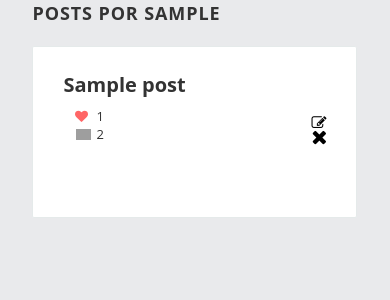
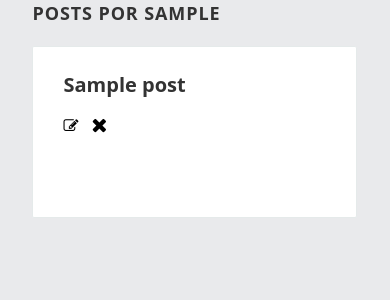
Before and after one commit to amosISA/sharing_things, a Django app: a page that uses posts/templates/posts/base.html in a window 390 px wide. Shown: the part 432-732 px from the top of the page. Run offline with Django 3.2, Linux system fonts and the light colour scheme; a user stored in the database is signed in; tables that the repository leaves empty hold one stand-in row (values such as "Sample post"); grey boxes marked "Sample" are stand-in pictures; some libraries are stand-ins or nearby versions; grey boxes are pictures that could not be loaded.

Commit message:
Styles to profile

```diff
--- a/posts/static/posts/css/base.css
+++ b/posts/static/posts/css/base.css
@@ -815,6 +815,9 @@ body {
               font-size: 13px;
               line-height: 1.38;
               color: #333; }
+        @media (max-width: 767px) {
+          .ag_profile_block_posts_by_content .ag_profile_block_posts_by_content_inner .ag_prof_inner_content .ag_prof_inner_user_options .user_options_like_comment {
+            display: none; } }
         .ag_profile_block_posts_by_content .ag_profile_block_posts_by_content_inner .ag_prof_inner_content .ag_prof_inner_user_options .user_options_del_edit {
           text-align: right;
           font-size: 13px;
@@ -844,9 +847,7 @@ body {
               font-size: 15px; }
         @media (max-width: 770px) {
           .ag_profile_block_posts_by_content .ag_profile_block_posts_by_content_inner .ag_prof_inner_content .ag_prof_inner_user_options .user_options_del_edit {
-            display: inline-block; }
-            .ag_profile_block_posts_by_content .ag_profile_block_posts_by_content_inner .ag_prof_inner_content .ag_prof_inner_user_options .user_options_del_edit .user_opt_edit, .ag_profile_block_posts_by_content .ag_profile_block_posts_by_content_inner .ag_prof_inner_content .ag_prof_inner_user_options .user_options_del_edit .user_opt_del {
-              margin: 0; } }
+            margin-top: 10px; } }
 
 /* Create post */
 .ag_create_post_wrapper {
--- a/posts/static/posts/scss/base.scss
+++ b/posts/static/posts/scss/base.scss
@@ -1076,6 +1076,12 @@ body {
           }
         }
 
+        @media (max-width: 767px) {
+          .user_options_like_comment {
+              display: none;
+           }
+        }
+
         .user_options_del_edit {
           text-align: right;
           font-size: 13px;
@@ -1105,9 +1111,7 @@ body {
 
         @media (max-width: 770px) {
             .user_options_del_edit {
-              display: inline-block;
-
-              .user_opt_edit, .user_opt_del {margin: 0;}
+              margin-top: 10px;
             }
         }
       }
--- a/posts/templates/posts/post_create.html
+++ b/posts/templates/posts/post_create.html
@@ -43,7 +43,7 @@
                     {{ form.content|htmlattributes:"class:form-control" }}
                 </div>
 
-                <input class="button_submit_create_form" type="submit" value="Create Post" />
+                <input class="button_submit_create_form" type="submit" value="Save Post" />
             </form>
         </div>
     </div>
```
Also changed, not shown: 1 other file.
